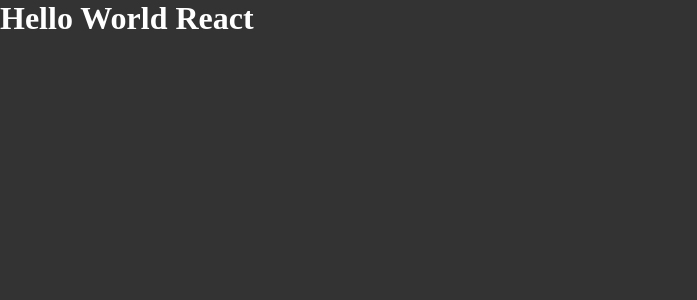
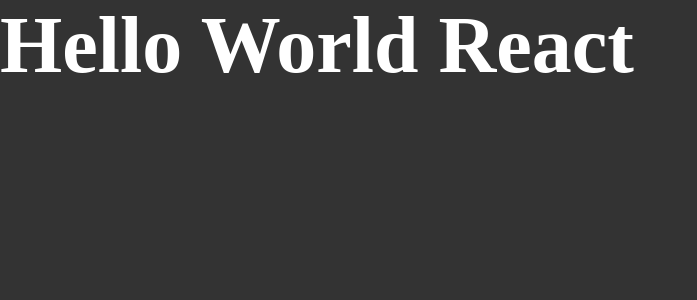
Before and after one commit to DaviDeAlmeida/01-github-explorer, a React app: page / in a window 1280 px wide. Shown: the top 300 px of the page, without its empty margins (0-697 px from the left). Built offline with nearby package versions, Linux system fonts and the light colour scheme.

Commit message:
create environment from scratch, babel, webpack, source maps, css, sass

```diff
--- a/src/styles/global.scss
+++ b/src/styles/global.scss
@@ -8,4 +8,8 @@
     font: Arial, Helvetica, sans-serif;
     background-color: #333;
     color: #fff;
+
+    h1 {
+        font-size: 80px; // encadiamento devido ao SASS
+    }
 }
```
